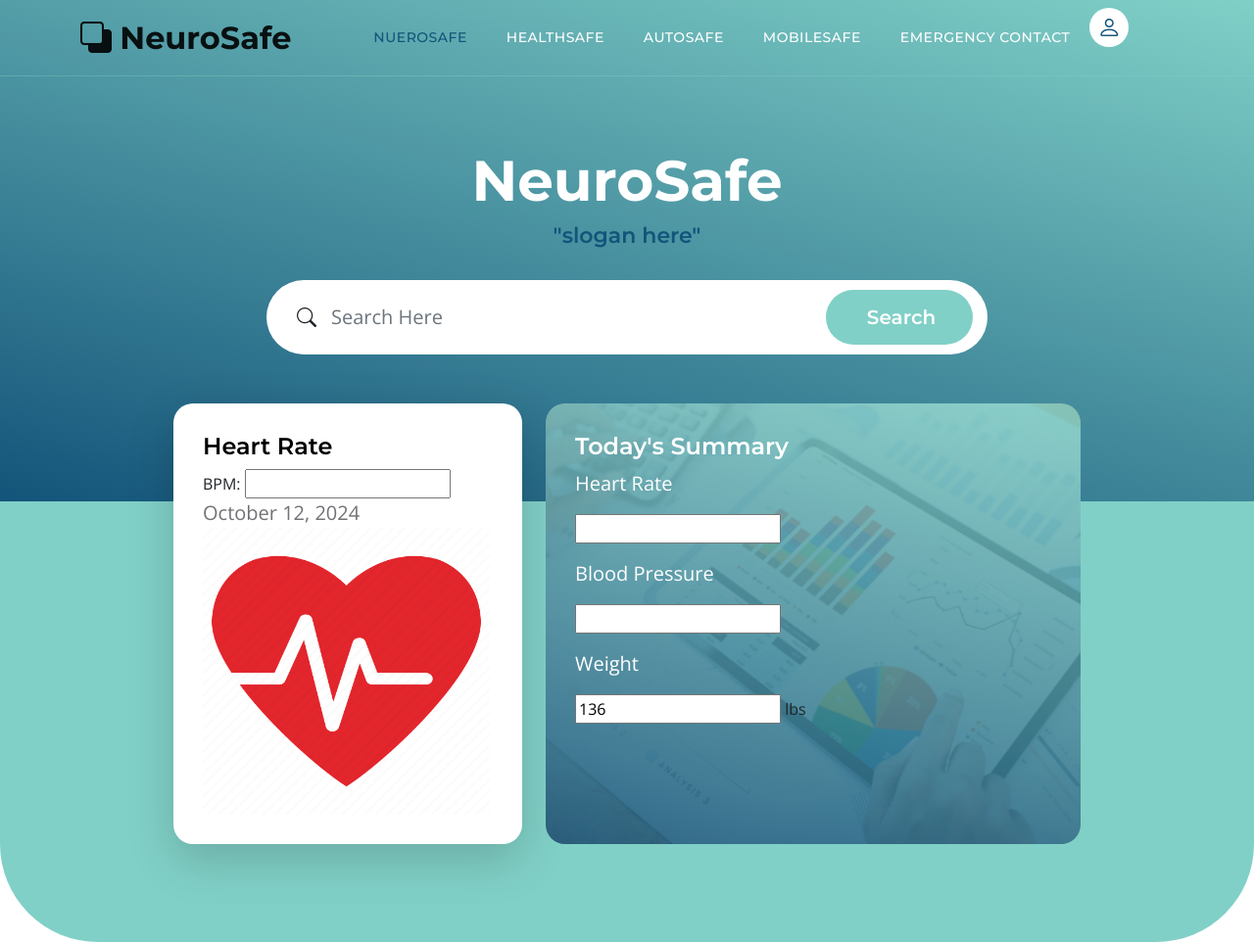
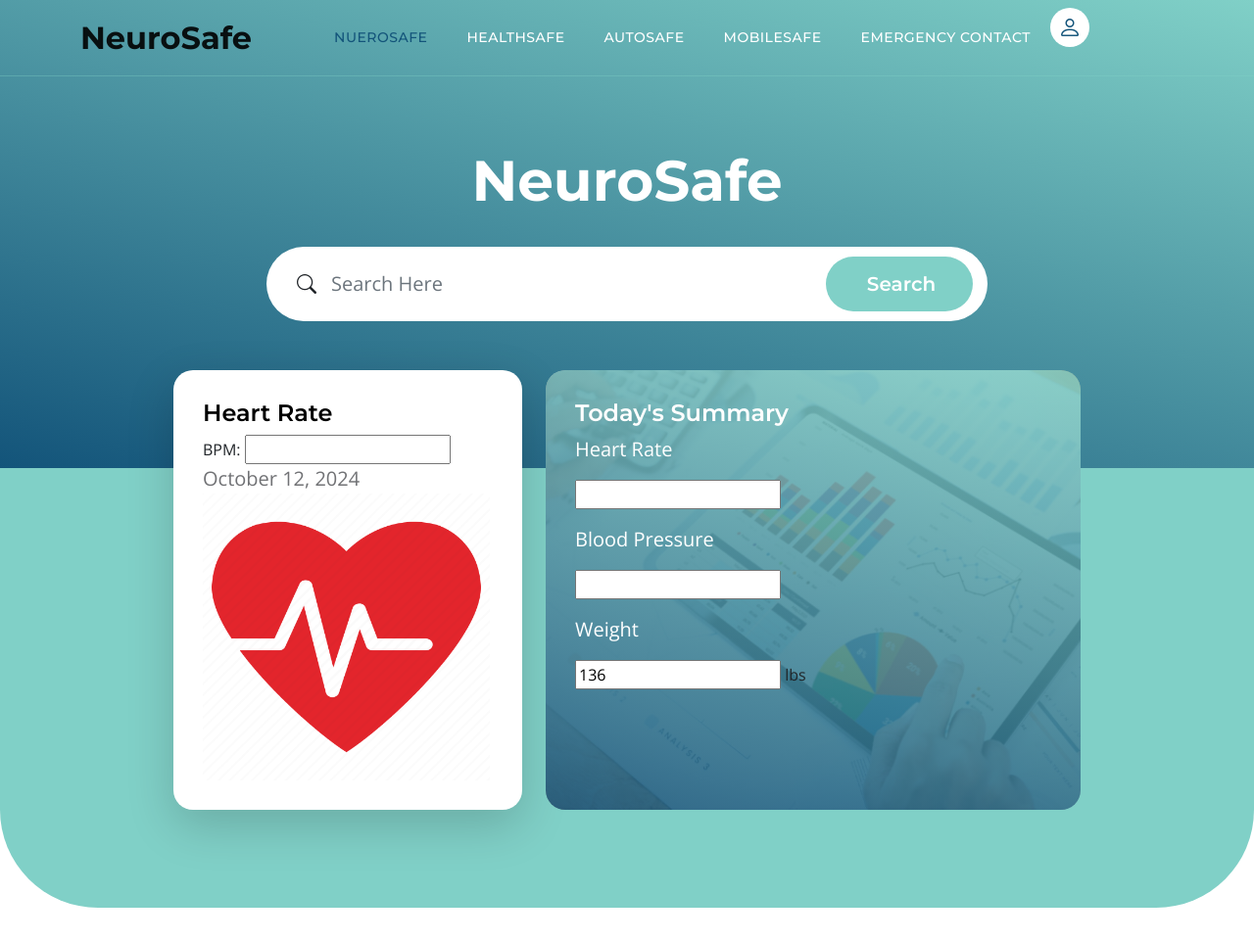
Before and after one commit to DavixVulcan/HackUTA2024, a plain HTML site: page BASE HTML/index.html in a window 1280 px wide. Shown: the top 962 px of the page at 98% size. Drawn offline with nearby package versions, Linux system fonts and the light colour scheme; no server answers.

Commit message:
html-update015

```diff
--- a/BASE HTML/index.html
+++ b/BASE HTML/index.html
@@ -51,7 +51,7 @@
             <nav class="navbar navbar-expand-lg">
                 <div class="container">
                     <a class="navbar-brand" href="index.html">
-                        <i class="bi-back"></i>
+                        <!--Enter Logo Image Here-->
                         <span>NeuroSafe</span>
                     </a>
 
@@ -111,7 +111,7 @@
                         <div class="col-lg-8 col-12 mx-auto">
                             <h1 class="text-white text-center">NeuroSafe</h1>
 
-                            <h6 class="text-center">"slogan here"</h6>
+                            <h6 class="text-center"></h6>
 
                             <form method="get" class="custom-form mt-4 pt-2 mb-lg-0 mb-5" role="search">
                                 <div class="input-group input-group-lg">
@@ -788,7 +788,7 @@
 
                     <div class="col-lg-3 col-12 mb-4 pb-2">
                         <a class="navbar-brand mb-2" href="index.html">
-                            <i class="bi-back"></i>
+                            <!--Enter Logo Image Here-->
                             <span>NeuroSafe</span>
                         </a>
                     </div>
```
